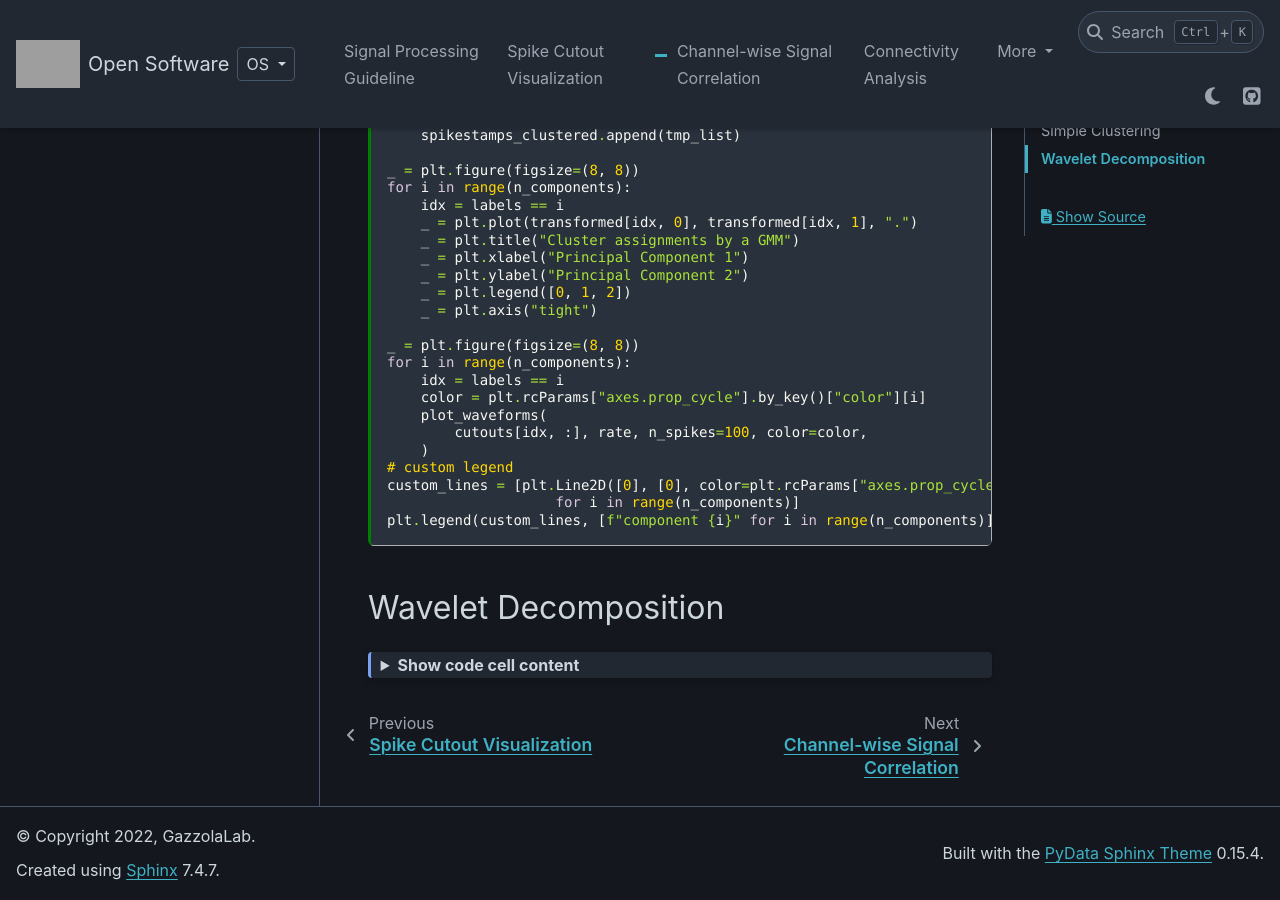
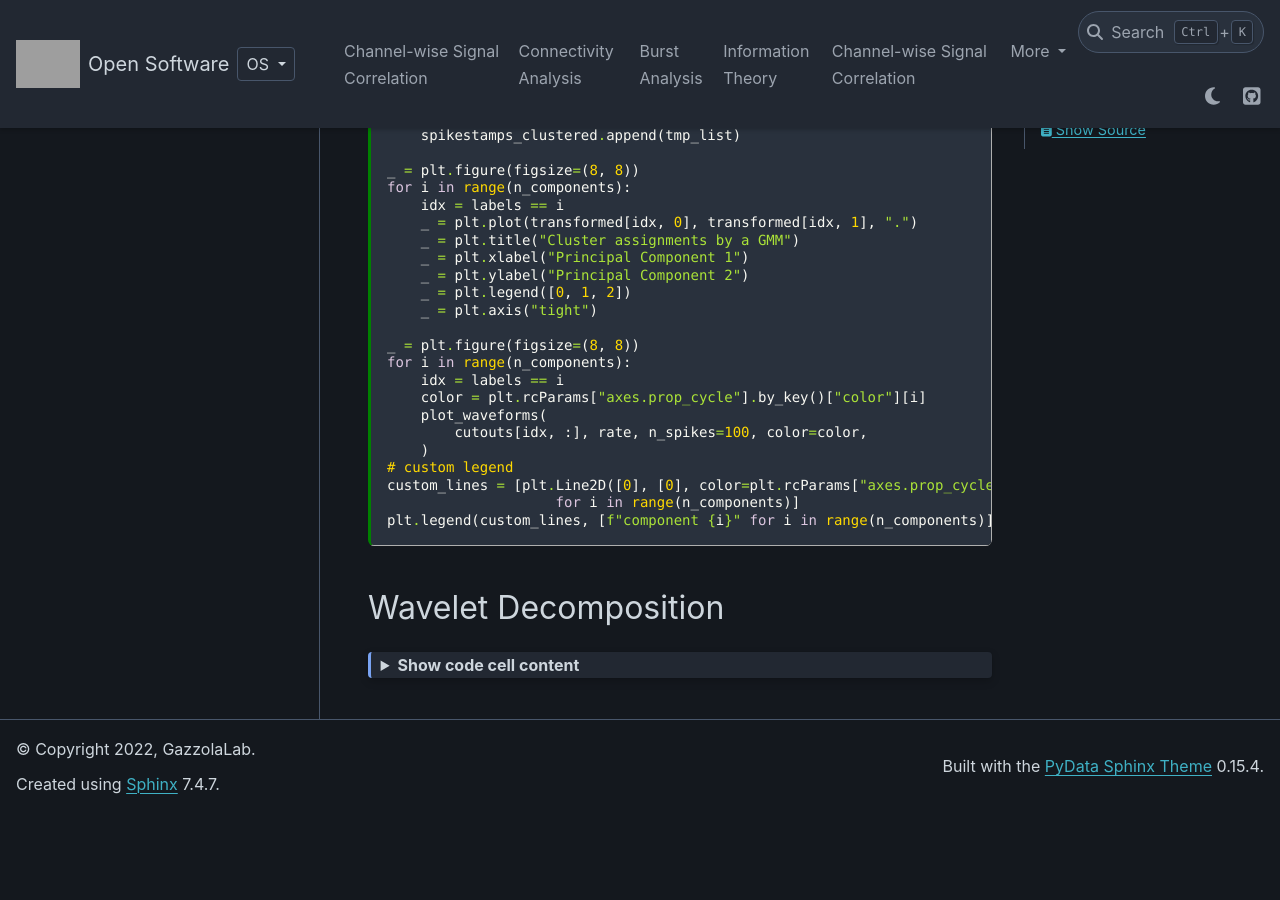
Before and after one commit to GazzolaLab/MiV-OS, a Sphinx documentation site: the page built from docs/tutorial/spike_sorting.md, in a window 1280 px wide and 900 px high, scrolled down 1488 px. Built offline with Sphinx 7.4.7 and the PyData theme 0.15.4, drawn with Linux system fonts in a browser that asks for light colours; pages that are not in the unit, such as notebooks, are missing from menus; after the commit the page ends 2301 px from its top, so only the background shows below that; grey boxes are pictures that could not be loaded.

```diff
--- a/docs/guide/index.rst
+++ b/docs/guide/index.rst
@@ -1,17 +1,20 @@
-Guide/Examples
-==============
+How-To Guide
+============
 
 .. toctree::
    :maxdepth: 2
-   :caption: Guide
+   :caption: Analysis
 
-   signal_processing
-   spike_cutout
-   spike_sorting
    channel_correlation
    granger_causality_psd_cpsd_coherence
    burst_analysis
    info_theory
+
+.. toctree::
+   :maxdepth: 2
+   :caption: Experiment
+
+   stimjim_spiketrain
 
 .. toctree::
    :maxdepth: 2
--- a/docs/index.rst
+++ b/docs/index.rst
@@ -123,6 +123,7 @@ If you are interested in contributing to this project, we prepared contribution
    Gazzola Lab <https://mattia-lab.com/>
 =======
    overview/index
+   tutorial/index
    guide/index
    api/index
    discussion/index
```
Also changed, not shown: docs/tutorial/index.rst (added, +18 -0 lines), docs/tutorial/signal_processing.md (renamed from docs/guide/signal_processing.md), docs/tutorial/spike_cutout.md (renamed from docs/guide/spike_cutout.md), docs/tutorial/spike_sorting.md (renamed from docs/guide/spike_sorting.md).
